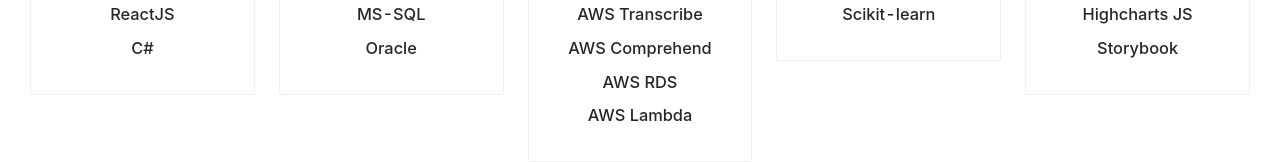
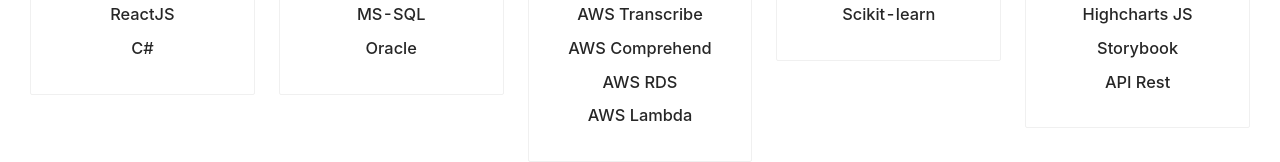
Before and after one commit to ttinajero/ttinajero.github.io, a React (Create React App) app: page / in a window 1280 px wide. Shown: the part 882-1044 px from the top of the page. Built offline with nearby package versions, Linux system fonts and the light colour scheme.

Commit message:
Se agrego Api rest en others

```diff
--- a/src/components/Competencies.jsx
+++ b/src/components/Competencies.jsx
@@ -40,7 +40,7 @@
         {
             title: <AiOutlineDeploymentUnit style={iconDeploy}/>,
             subtitle: 'Others',
-            objects:['CI/CD','UnitTest','Grafana','Highcharts JS','Storybook','','']
+            objects:['CI/CD','UnitTest','Grafana','Highcharts JS','Storybook','API Rest','']
         },
       ];
 
```
